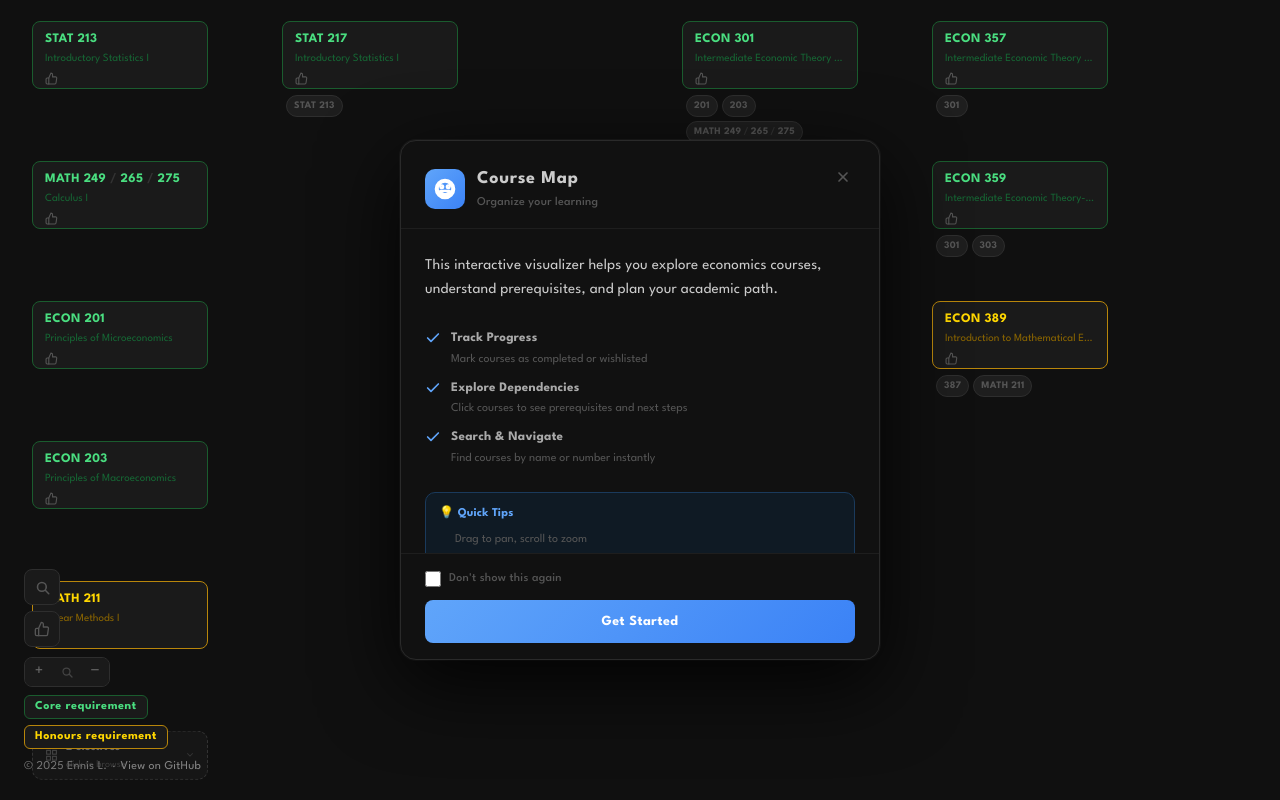
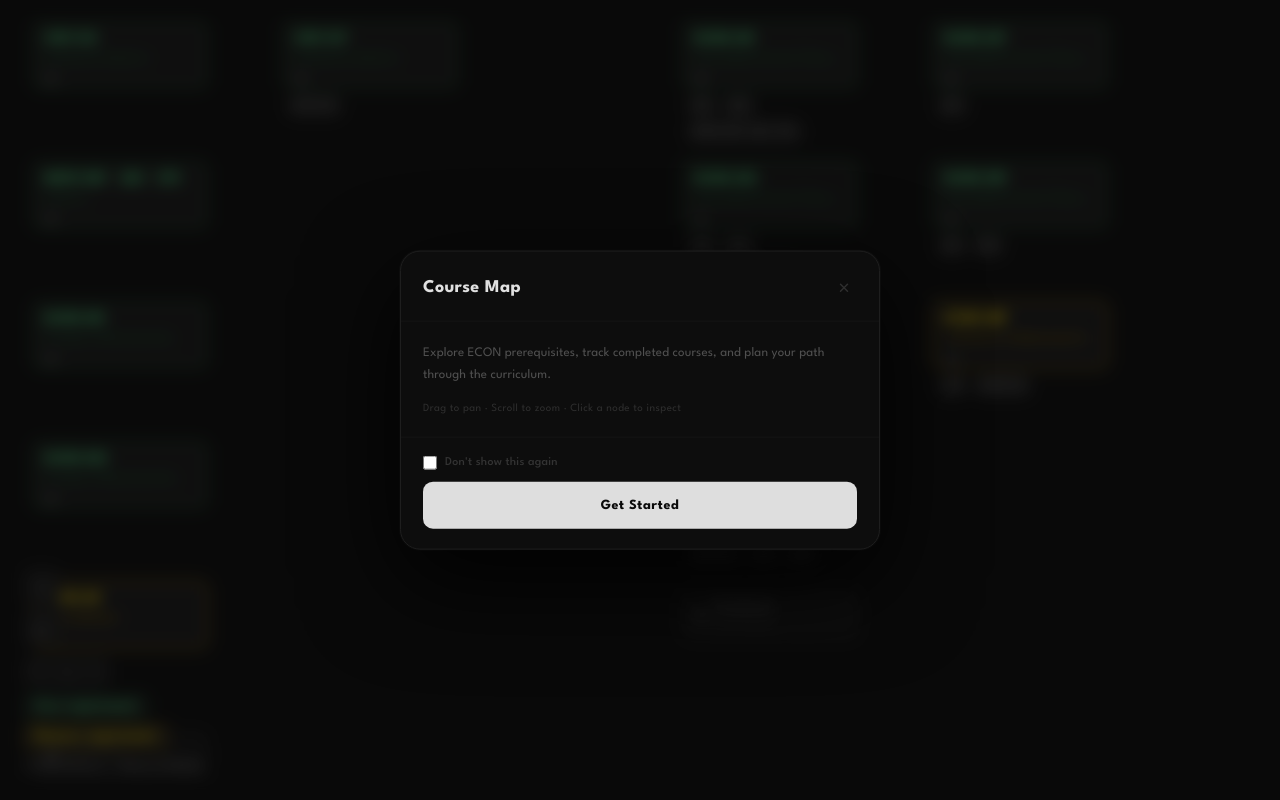
Before and after one commit to ennisord/course-map, a React (Vite) app: page / in a window 1280 px wide. Built offline with nearby package versions, Linux system fonts and the light colour scheme.

Commit message:
intro bg blur

```diff
--- a/src/components/IntroPopup.jsx
+++ b/src/components/IntroPopup.jsx
@@ -2,216 +2,109 @@ import { useState } from 'react'
 
 export default function IntroPopup({ onClose }) {
   const [dontShowAgain, setDontShowAgain] = useState(false)
+
   return (
     <>
       {/* Backdrop */}
       <div
-        style={{ position: 'fixed', inset: 0, zIndex: 999 }}
-        onMouseDown={e => { e.stopPropagation(); onClose() }}
-        onTouchStart={e => { e.stopPropagation(); onClose() }}
+        style={{
+          position: 'fixed', inset: 0, zIndex: 999,
+          backdropFilter: 'blur(8px)',
+          WebkitBackdropFilter: 'blur(8px)', // Safari
+          background: 'rgba(0,0,0,0.4)',
+        }}
+        onMouseDown={() => onClose()}
+        onTouchStart={() => onClose()}
       />
 
-      {/* Panel */}
+      {/* Modal */}
       <div
         onMouseDown={e => e.stopPropagation()}
         onTouchStart={e => e.stopPropagation()}
-        onWheel={e => e.stopPropagation()}
         style={{
           position: 'fixed',
-          top: '50%',
-          left: '50%',
+          top: '50%', left: '50%',
           transform: 'translate(-50%, -50%)',
-          width: 'min(480px, calc(100vw - 48px))',
-          maxHeight: 'min(520px, calc(100vh - 80px))',
+          width: 'min(480px, calc(100vw - 32px))',
           zIndex: 1000,
           fontFamily: "'League Spartan', sans-serif",
-          background: '#111',
-          border: '1px solid #2a2a2a',
-          borderRadius: 16,
-          boxShadow: '0 24px 80px rgba(0,0,0,0.85), 0 0 0 1px rgba(255,255,255,0.05)',
-          display: 'flex',
-          flexDirection: 'column',
+          background: '#0d0d0d',
+          border: '1px solid #1e1e1e',
+          borderRadius: 20,
+          boxShadow: '0 32px 96px rgba(0,0,0,0.9), 0 0 0 1px rgba(255,255,255,0.03)',
           overflow: 'hidden',
         }}
       >
         {/* Header */}
         <div style={{
-          padding: '24px 24px 16px',
-          borderBottom: '1px solid #1e1e1e',
+          padding: '22px 22px 20px',
           display: 'flex',
-          alignItems: 'flex-start',
+          alignItems: 'center',
           justifyContent: 'space-between',
-          flexShrink: 0,
         }}>
-          <div style={{ display: 'flex', alignItems: 'center', gap: 12, flex: 1 }}>
-            <div style={{
-              width: 40,
-              height: 40,
-              borderRadius: 10,
-              background: 'linear-gradient(135deg, #60a5fa 0%, #3b82f6 100%)',
-              display: 'flex',
-              alignItems: 'center',
-              justifyContent: 'center',
-              flexShrink: 0,
-            }}>
-              <svg width="22" height="22" viewBox="0 0 24 24" fill="none" stroke="white" strokeWidth="2.5" strokeLinecap="round" strokeLinejoin="round">
-                <path d="M12 2C6.48 2 2 6.48 2 12s4.48 10 10 10 10-4.48 10-10S17.52 2 12 2zm0 18c-4.42 0-8-3.58-8-8s3.58-8 8-8 8 3.58 8 8-3.58 8-8 8zm3.5-9c.83 0 1.5-.67 1.5-1.5S16.33 8 15.5 8 14 8.67 14 9.5s.67 1.5 1.5 1.5zm-7 0c.83 0 1.5-.67 1.5-1.5S9.33 8 8.5 8 7 8.67 7 9.5 7.67 11 8.5 11zm3.5 6.5c2.33 0 4.31-1.46 5.11-3.5H6.89c.8 2.04 2.78 3.5 5.11 3.5z"/>
-              </svg>
-            </div>
-            <div>
-              <div style={{ color: '#ccc', fontSize: 18, fontWeight: 700, letterSpacing: '0.04em' }}>
-                Course Map
-              </div>
-              <div style={{ color: '#555', fontSize: 12, marginTop: 2, fontWeight: 500, letterSpacing: '0.02em' }}>
-                Organize your learning
-              </div>
-            </div>
-          </div>
+          <span style={{ color: '#e0e0e0', fontSize: 18, fontWeight: 700, letterSpacing: '0.02em' }}>
+            Course Map
+          </span>
           <button
             onClick={onClose}
             style={{
-              background: 'none',
-              border: 'none',
-              cursor: 'pointer',
-              color: '#555',
-              padding: 4,
-              borderRadius: 6,
-              display: 'flex',
-              alignItems: 'center',
-              transition: 'color 0.15s',
-              flexShrink: 0,
+              background: 'none', border: 'none', cursor: 'pointer',
+              color: '#2e2e2e', padding: 6, borderRadius: 6,
+              display: 'flex', alignItems: 'center', transition: 'color 0.15s',
             }}
-            onMouseEnter={e => e.currentTarget.style.color = '#aaa'}
-            onMouseLeave={e => e.currentTarget.style.color = '#555'}
+            onMouseEnter={e => e.currentTarget.style.color = '#777'}
+            onMouseLeave={e => e.currentTarget.style.color = '#2e2e2e'}
           >
-            <svg width="16" height="16" viewBox="0 0 24 24" fill="none" stroke="currentColor" strokeWidth="2.5" strokeLinecap="round">
+            <svg width="14" height="14" viewBox="0 0 24 24" fill="none" stroke="currentColor" strokeWidth="2.5" strokeLinecap="round">
               <line x1="18" y1="6" x2="6" y2="18"/><line x1="6" y1="6" x2="18" y2="18"/>
             </svg>
           </button>
         </div>
 
-        {/* Content */}
-        <div style={{ padding: '24px', overflowY: 'auto', flex: 1 }}>
-          <div style={{ display: 'flex', flexDirection: 'column', gap: 16 }}>
-            {/* Main description */}
-            <div>
-              <div style={{ color: '#ccc', fontSize: 15, lineHeight: 1.6, letterSpacing: '0.01em', marginBottom: 12 }}>
-                This interactive visualizer helps you explore economics courses, understand prerequisites, and plan your academic path.
-              </div>
-            </div>
+        <div style={{ height: 1, background: '#141414' }} />
 
-            {/* Features list */}
-            <div style={{ display: 'flex', flexDirection: 'column', gap: 10 }}>
-              <div style={{ display: 'flex', gap: 10, alignItems: 'flex-start' }}>
-                <svg width="16" height="16" viewBox="0 0 24 24" fill="none" stroke="#60a5fa" strokeWidth="2.5" strokeLinecap="round" strokeLinejoin="round" style={{ flexShrink: 0, marginTop: 1 }}>
-                  <polyline points="20 6 9 17 4 12"/>
-                </svg>
-                <div>
-                  <div style={{ color: '#aaa', fontSize: 13, fontWeight: 600, letterSpacing: '0.02em' }}>
-                    Track Progress
-                  </div>
-                  <div style={{ color: '#555', fontSize: 12, marginTop: 2, lineHeight: 1.5 }}>
-                    Mark courses as completed or wishlisted
-                  </div>
-                </div>
-              </div>
-
-              <div style={{ display: 'flex', gap: 10, alignItems: 'flex-start' }}>
-                <svg width="16" height="16" viewBox="0 0 24 24" fill="none" stroke="#60a5fa" strokeWidth="2.5" strokeLinecap="round" strokeLinejoin="round" style={{ flexShrink: 0, marginTop: 1 }}>
-                  <polyline points="20 6 9 17 4 12"/>
-                </svg>
-                <div>
-                  <div style={{ color: '#aaa', fontSize: 13, fontWeight: 600, letterSpacing: '0.02em' }}>
-                    Explore Dependencies
-                  </div>
-                  <div style={{ color: '#555', fontSize: 12, marginTop: 2, lineHeight: 1.5 }}>
-                    Click courses to see prerequisites and next steps
-                  </div>
-                </div>
-              </div>
-
-              <div style={{ display: 'flex', gap: 10, alignItems: 'flex-start' }}>
-                <svg width="16" height="16" viewBox="0 0 24 24" fill="none" stroke="#60a5fa" strokeWidth="2.5" strokeLinecap="round" strokeLinejoin="round" style={{ flexShrink: 0, marginTop: 1 }}>
-                  <polyline points="20 6 9 17 4 12"/>
-                </svg>
-                <div>
-                  <div style={{ color: '#aaa', fontSize: 13, fontWeight: 600, letterSpacing: '0.02em' }}>
-                    Search & Navigate
-                  </div>
-                  <div style={{ color: '#555', fontSize: 12, marginTop: 2, lineHeight: 1.5 }}>
-                    Find courses by name or number instantly
-                  </div>
-                </div>
-              </div>
-            </div>
-
-            {/* Tips section */}
-            <div style={{
-              background: '#0f1a24',
-              border: '1px solid #1a3a5c',
-              borderRadius: 10,
-              padding: '12px 13px',
-              marginTop: 8,
-            }}>
-              <div style={{ color: '#60a5fa', fontSize: 12, fontWeight: 600, letterSpacing: '0.02em', marginBottom: 6 }}>
-                💡 Quick Tips
-              </div>
-              <ul style={{ margin: 0, padding: '0 0 0 16px', color: '#555', fontSize: 12, lineHeight: 1.8 }}>
-                <li>Drag to pan, scroll to zoom</li>
-                <li>Use the search button in the corner</li>
-                <li>Colors group related courses</li>
-              </ul>
-            </div>
-          </div>
+        {/* Body */}
+        <div style={{ padding: '20px 22px' }}>
+          <p style={{ margin: 0, color: '#505050', fontSize: 13, lineHeight: 1.7, letterSpacing: '0.01em' }}>
+            Explore ECON prerequisites, track completed courses, and plan your path through the curriculum.
+          </p>
+          <p style={{ margin: '14px 0 0', color: '#2e2e2e', fontSize: 11, letterSpacing: '0.04em' }}>
+            Drag to pan · Scroll to zoom · Click a node to inspect
+          </p>
         </div>
 
+        <div style={{ height: 1, background: '#141414' }} />
+
         {/* Footer */}
-        <div style={{
-          padding: '16px 24px',
-          borderTop: '1px solid #1e1e1e',
-          display: 'flex',
-          flexDirection: 'column',
-          gap: 12,
-          flexShrink: 0,
-        }}>
-          <label style={{
-            display: 'flex',
-            alignItems: 'center',
-            gap: 8,
-            cursor: 'pointer',
-          }}>
+        <div style={{ padding: '16px 22px 20px', display: 'flex', flexDirection: 'column', gap: 10 }}>
+          <label style={{ display: 'flex', alignItems: 'center', gap: 8, cursor: 'pointer' }}>
             <input
               type="checkbox"
               checked={dontShowAgain}
-              onChange={(e) => setDontShowAgain(e.target.checked)}
-              style={{
-                width: 16,
-                height: 16,
-                cursor: 'pointer',
-              }}
+              onChange={e => setDontShowAgain(e.target.checked)}
+              style={{ width: 14, height: 14, cursor: 'pointer', accentColor: '#666' }}
             />
-            <span style={{ color: '#555', fontSize: 12, fontWeight: 500, letterSpacing: '0.02em' }}>
+            <span style={{ color: '#333', fontSize: 12, fontWeight: 500, letterSpacing: '0.02em', userSelect: 'none' }}>
               Don't show this again
             </span>
           </label>
           <button
             onClick={() => onClose(dontShowAgain)}
             style={{
-              flex: 1,
-              background: 'linear-gradient(135deg, #60a5fa 0%, #3b82f6 100%)',
+              background: '#dedede',
               border: 'none',
-              borderRadius: 8,
-              padding: '11px 16px',
-              color: 'white',
+              borderRadius: 10,
+              padding: '13px 16px',
+              color: '#0a0a0a',
               fontSize: 14,
               fontWeight: 700,
               cursor: 'pointer',
               fontFamily: "'League Spartan', sans-serif",
-              letterSpacing: '0.03em',
-              transition: 'opacity 0.15s',
+              letterSpacing: '0.04em',
+              transition: 'background 0.12s',
             }}
-            onMouseEnter={e => e.currentTarget.style.opacity = '0.9'}
-            onMouseLeave={e => e.currentTarget.style.opacity = '1'}
+            onMouseEnter={e => e.currentTarget.style.background = '#f5f5f5'}
+            onMouseLeave={e => e.currentTarget.style.background = '#dedede'}
           >
             Get Started
           </button>
```
